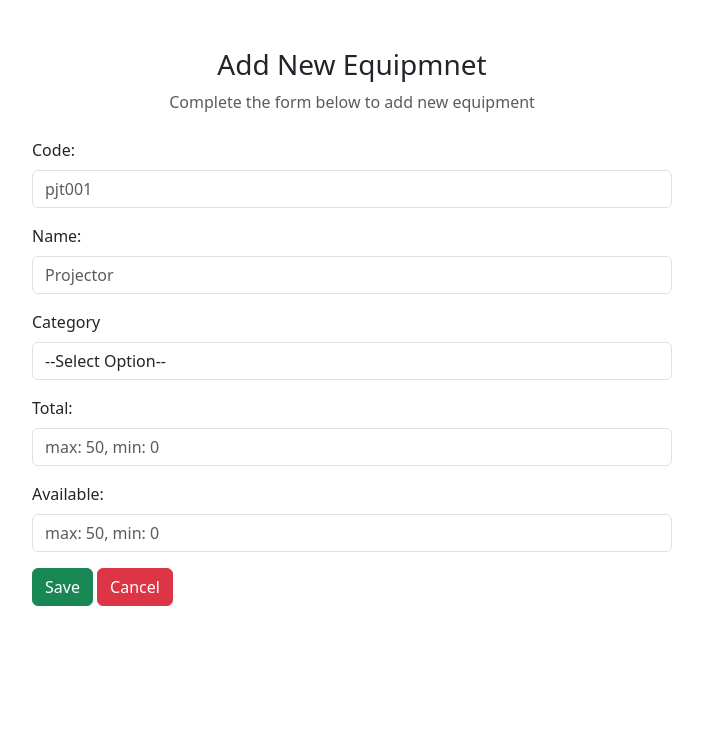
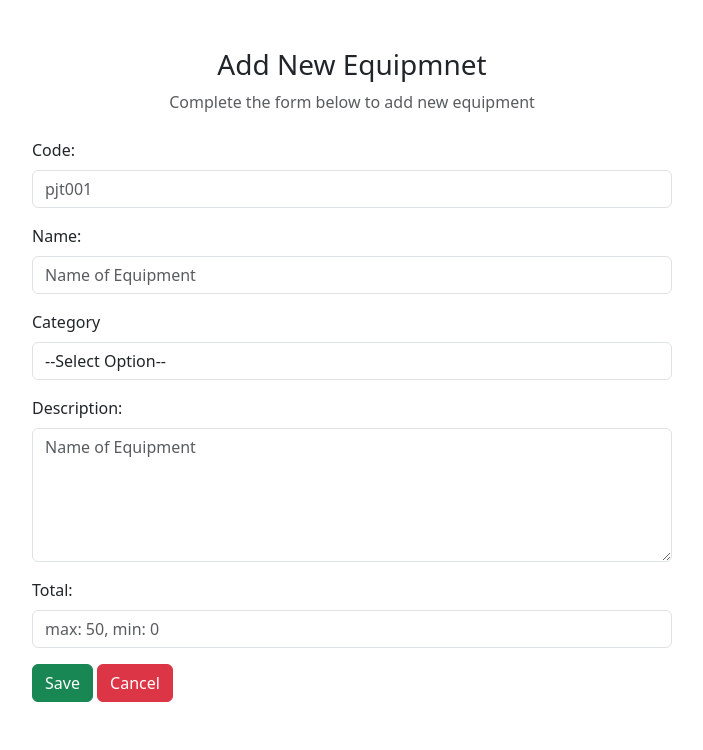
Before and after one commit to Ariathros/cpelab, a PHP site: page /faculty/equip_mngt/create.php in a window 1280 px wide. Shown: the part 58-808 px from the top of the page, without its empty margins (288-991 px from the left). Before the commit the page ends 664 px from the top, so only its background shows below. Run offline with PHP 8.4, Linux system fonts and the light colour scheme; the visitor is signed in with stand-in values (Sample User, id 1); data that the repository does not hold is empty.

Commit message:
create.php changes
added description
edited choices

```diff
--- a/faculty/equip_mngt/create.php
+++ b/faculty/equip_mngt/create.php
@@ -6,12 +6,12 @@
         $equip_code = $_POST['equip_code'];
         $equip_name = $_POST['equip_name'];
         $category = $_POST['category'];
+        $description = $_POST['description'];
         $total = $_POST['total'];
-		$available = $_POST['available'];
 
         // SQL query to add new record
         $sql = "INSERT INTO `equipments`(`id`, `equip_code`, `equip_name`, `category`, `total`, `available`)
-		VALUES (NULL,'$equip_code','$equip_name','$category','$total', '$available')";
+		VALUES (NULL,'$equip_code','$equip_name','$category','$total', '$total')";
 
         $result = mysqli_query($conn, $sql);
 
@@ -58,7 +58,7 @@
 					<!-- Equip Name -->
                     <div class="mb-3">
                         <label class="form-label">Name:</label>
-                        <input type="text" class="form-control" name="equip_name" placeholder="Projector">
+                        <input type="text" class="form-control" name="equip_name" placeholder="Name of Equipment" REQUIRED>
                     </div>
 
 					<!-- Category -->
@@ -66,24 +66,25 @@
 						<label class="form-label">Category</label>
 						<select name="category" class="form-control">
 							<option value="">--Select Option--</option>
-							<option value="laptop">Laptop</option>
-							<option value="projector">Projector</option>
-							<option value="electronics">Electronics</option>
+							<option value="Devices">Devices</option>
+							<option value="Electronics">Electronics</option>
+							<option value="Hardware">Hardware/Computer Parts</option>
+							<option value="Others">Others</option>
 						</select>
+                    </div>
+
+                    <!-- Equip Name -->
+                    <div class="mb-3">
+                        <label class="form-label">Description:</label>
+                        <textarea class="form-control" name="equip_name" placeholder="Name of Equipment" REQUIRED cols="40" rows="5"></textarea>
+                        <!-- <input type="text" class="form-control" name="equip_name" placeholder="Name of Equipment" REQUIRED> -->
                     </div>
 
 					<!-- Total -->
                     <div class="mb-3">
                         <label class="form-label">Total:</label>
-                        <input type="number" max="50" min="0" class="form-control" name="total" placeholder="max: 50, min: 0">
+                        <input type="number" max="50" min="0" class="form-control" name="total" placeholder="max: 50, min: 0" REQUIRED>
                     </div>
-
-					<!-- Available -->
-                    <div class="mb-3">
-                        <label class="form-label">Available:</label>
-                        <input type="number" max="50" min="0"class="form-control" name="available" placeholder="max: 50, min: 0">
-                    </div>
-
 
                     <div class="mb-5">
                         <button type="submit" class="btn btn-success" name="submit">Save</button>
```
